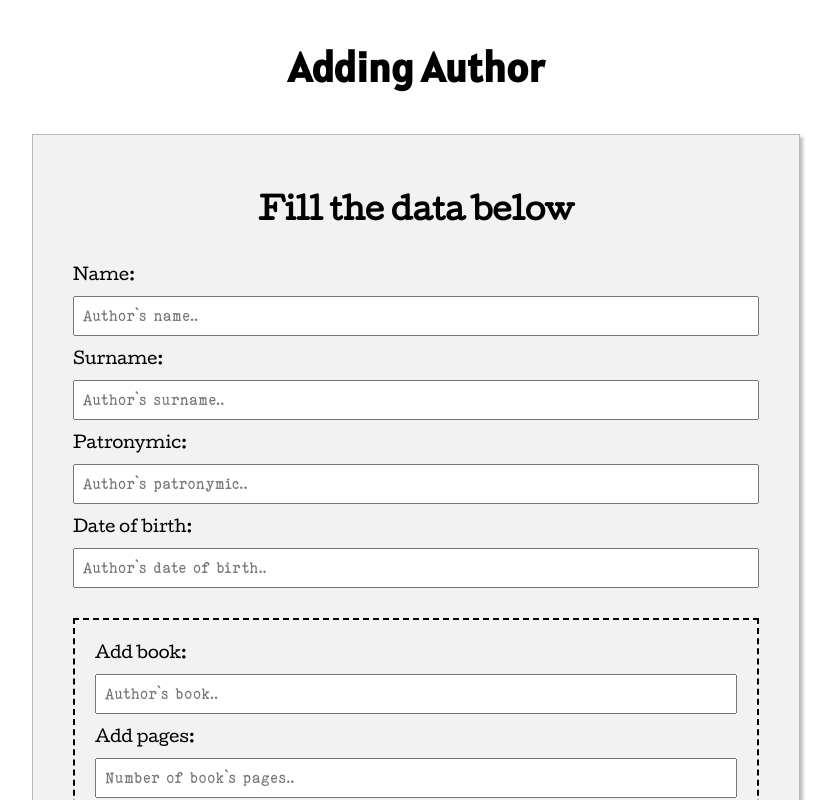
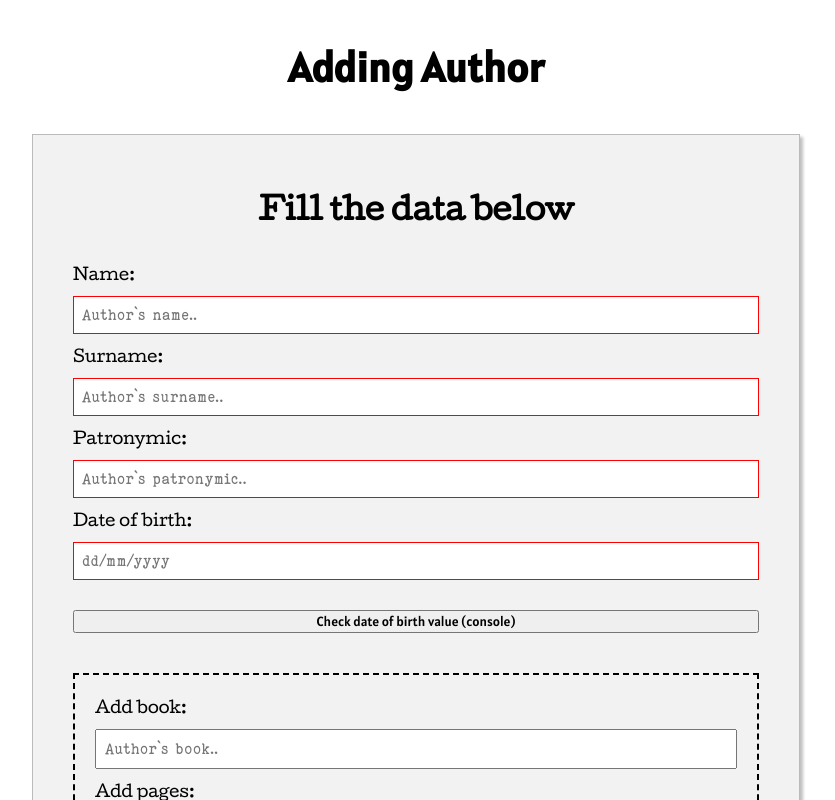
Before and after one commit to SverchkovVlad/BooksAccounting, an Angular app: page /addAuthor in a window 1280 px wide. Shown: the top 800 px of the page, without its empty margins (224-1059 px from the left). Built offline with nearby package versions, Linux system fonts and the light colour scheme; no server answers.

Commit message:
Fixed DateOfBirth input in AddAuthor. Improved DateOfBirth sorting algorithm

```diff
--- a/src/app/add-author/add-author.component.css
+++ b/src/app/add-author/add-author.component.css
@@ -134,6 +134,10 @@ input[type=button].add-new-author:active, input[type=button].add-new-book:active
     font-family: ElegantTypewriter;
 }
 
+input[type=text].ng-invalid {
+    border: 1px solid red;
+}
+
 @media screen and (max-width: 1024px) {
     input[type=button].add-new-book {
         width: 50%;
--- a/src/app/add-author/add-author.component.html
+++ b/src/app/add-author/add-author.component.html
@@ -8,18 +8,20 @@
 
             <h4>Fill the data below</h4>
 
-            <form>
+            <form [formGroup] = "formAddAuthor">
                 <label for="name">Name: </label>
-                <input type="text" name="" id="name" placeholder="Author`s name..">
+                <input type="text" formControlName = "name" id="name" placeholder="Author`s name..">
 
                 <label for="surname">Surname: </label>
-                <input type="text" name="" id="surname" placeholder="Author`s surname..">
+                <input type="text" formControlName = "surname" id="surname" placeholder="Author`s surname..">
 
                 <label for="patronymic">Patronymic: </label>
-                <input type="text" id="patronymic" placeholder="Author`s patronymic..">
+                <input type="text" formControlName = "patronymic" id="patronymic" placeholder="Author`s patronymic..">
 
                 <label for="birth">Date of birth: </label>
-                <input type="text" id="birth" placeholder="Author`s date of birth..">
+                <input type="text" formControlName = "dateOfBirth" id="birth" placeholder="dd/mm/yyyy">
+
+                <input type="button" value="Check date of birth value (console)">
 
                 <div class="book-pages-block">
                     <label for="book">Add book: </label>
--- a/src/app/add-author/add-author.component.ts
+++ b/src/app/add-author/add-author.component.ts
@@ -1,4 +1,5 @@
 import { Component, OnInit } from '@angular/core';
+import { FormBuilder, FormGroup, Validators } from '@angular/forms';
 import { Genre } from '../interfaces/genre';
 import { DbOperationsService } from '../services/db-operations.service';
 
@@ -9,19 +10,33 @@ import { DbOperationsService } from '../services/db-operations.service';
 })
 export class AddAuthorComponent implements OnInit {
 
-  genres : Genre[];
+  formAddAuthor: FormGroup = new FormGroup({});
+  genres: Genre[];
 
   constructor(
-    private dbOperationService : DbOperationsService) { }
+    private dbOperationService: DbOperationsService,
+    private fBuilder : FormBuilder) { }
 
-    getGenres() {
-      this.dbOperationService.getGenres().subscribe(genre => {
-        this.genres = <Genre[]>genre;
-      })
-    }
+  getGenres() {
+    this.dbOperationService.getGenres().subscribe(genre => {
+      this.genres = <Genre[]>genre;
+    })
+  }
+
+  createFormElements() {
+    this.formAddAuthor = this.fBuilder.group({
+      name : this.fBuilder.control('', [Validators.pattern('^[a-zA-Z]+$'), Validators.required]),
+      surname : this.fBuilder.control('', [Validators.pattern('^[a-zA-Z]+$'), Validators.required]),
+      patronymic : this.fBuilder.control('', [Validators.pattern('^[a-zA-Z]+$'), Validators.required]),
+      dateOfBirth : this.fBuilder.control('', [Validators.required,
+        Validators.pattern(/^(([0][1-9])|([1-2][0-9])|([3][0-1]))\/(([0][1-9])|([1][0-2]))\/([0-9]{4})$/)])
+        // Input format: 16/03/1965
+    });
+  }
 
   ngOnInit(): void {
     this.getGenres();
+    this.createFormElements();
   }
 
 }
--- a/src/app/services/sorting.service.ts
+++ b/src/app/services/sorting.service.ts
@@ -1,4 +1,5 @@
 import { Injectable } from '@angular/core';
+import { first } from 'rxjs';
 import { Author } from '../interfaces/author';
 
 @Injectable({
@@ -11,15 +12,19 @@ export class SortingService {
   arrayOfHighlightenedColumns : NodeListOf<Element>[] = [];
 
   sort(authorsData : Author[], key : keyof Author) {
-    this.sortAuthorsBy_Name_Surname_Patronymic(authorsData, key);
+    this.sortAuthorsByKey(authorsData, key);
     this.highlightSortedKeyColumns(key);
   }
 
-  sortAuthorsBy_Name_Surname_Patronymic(data : Author[], key : keyof Author) {
+  sortAuthorsByKey(data : Author[], key : keyof Author) {
     return data.sort(function(firstObject, secondObject) {
 
       if (key == "birthDate") {
-        return +new Date(firstObject.birthDate) - +new Date(secondObject.birthDate);
+
+        let firstEl = firstObject.birthDate.toString().split('/').reverse().join();
+        let secondEl = secondObject.birthDate.toString().split('/').reverse().join();
+
+        return firstEl < secondEl ? -1 : firstEl > secondEl ? 1 : 0;
       }
 
       else if (key == "booksList") {
```
